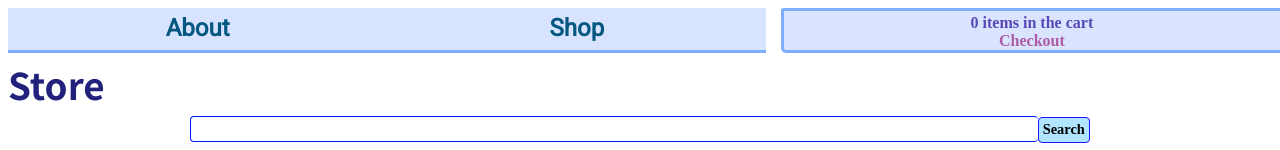
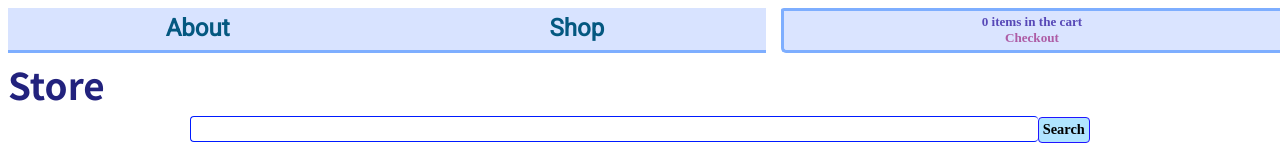
Before and after one commit to Simoonnn/candies, an Angular app: page /shop in a window 1280 px wide. Shown: the top 150 px of the page. Built offline with nearby package versions, Linux system fonts and the light colour scheme; no server answers.

Commit message:
Fix cart font-size

```diff
--- a/src/app/display/display.component.scss
+++ b/src/app/display/display.component.scss
@@ -33,6 +33,7 @@
   border: 3px solid #7eaeff;
   border-radius: 3px 0px 0px 5px;
   border-right: none;
+  font-size: 0.82em;
   span, a {
     font-family: cursive;
   }
```
